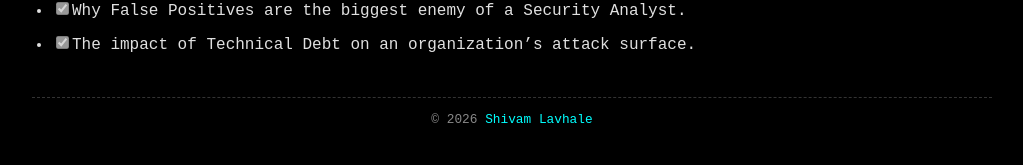
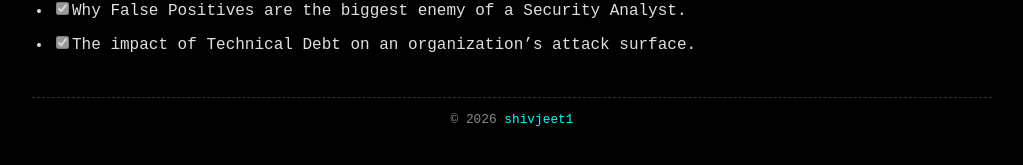
Before and after one commit to shivjeet1/apexaiq-docs, a Jekyll site: the page built from content/sem6/week1/week1.md, in a window 1280 px wide and 900 px high, scrolled down 2440 px. Shown: the part 716-881 px from the top of the window, without its empty margins (128-1151 px from the left). Built offline with Jekyll 4.4.1, drawn with Linux system fonts in a browser that asks for light colours; nearby versions of some CDN libraries.

Commit message:
updated name in _layout/default

```diff
--- a/_layouts/default.html
+++ b/_layouts/default.html
@@ -33,7 +33,7 @@
     <script src="https://cdnjs.cloudflare.com/ajax/libs/prism/1.29.0/components/prism-yaml.min.js"></script>
 
     <footer>
-            <p>&copy; {{ site.time | date: "%Y" }} <a href="https://github.com/shivjeet1"> {{ site.author | default: "Shivam" }}</a></p>
+            <p>&copy; {{ site.time | date: "%Y" }} <a href="https://github.com/shivjeet1">shivjeet1</a></p>
     </footer>
     <script src="{{ "/assets/js/main.js" | relative_url }}"></script>
 </body>
```
